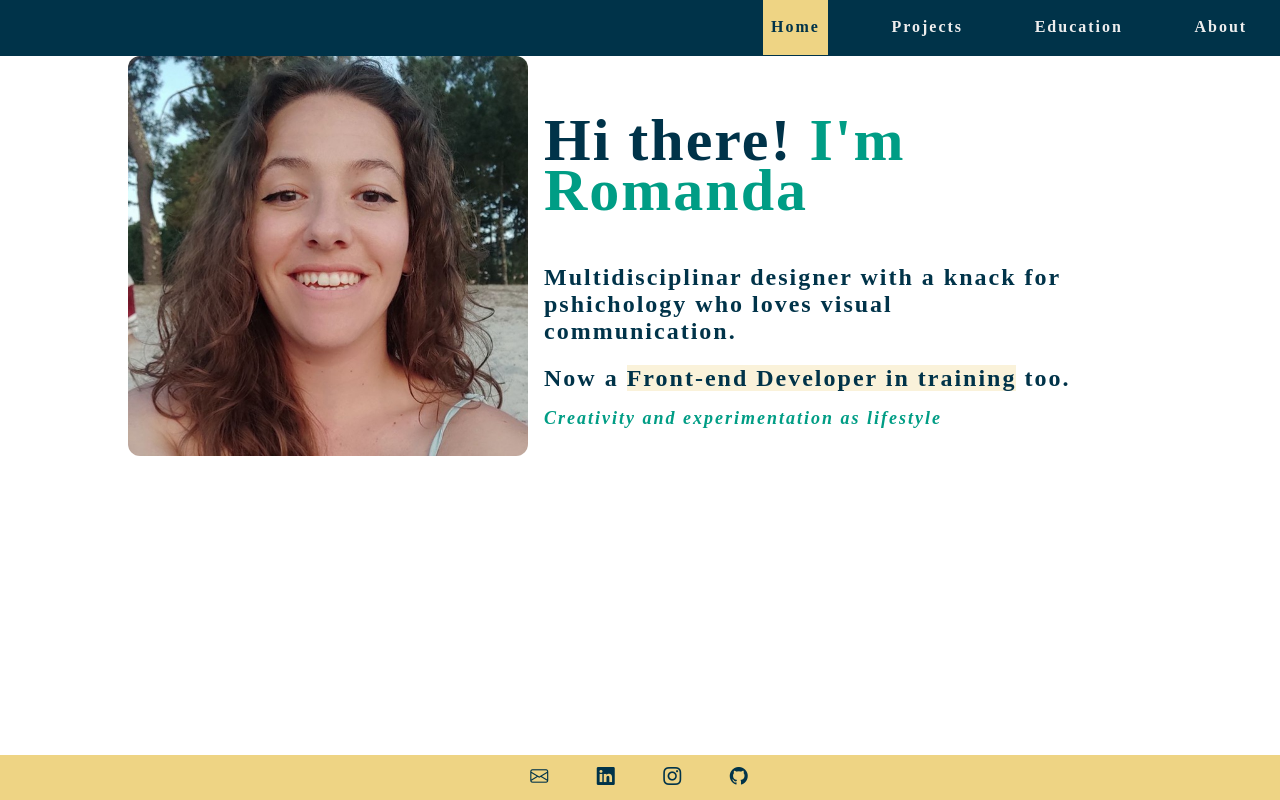
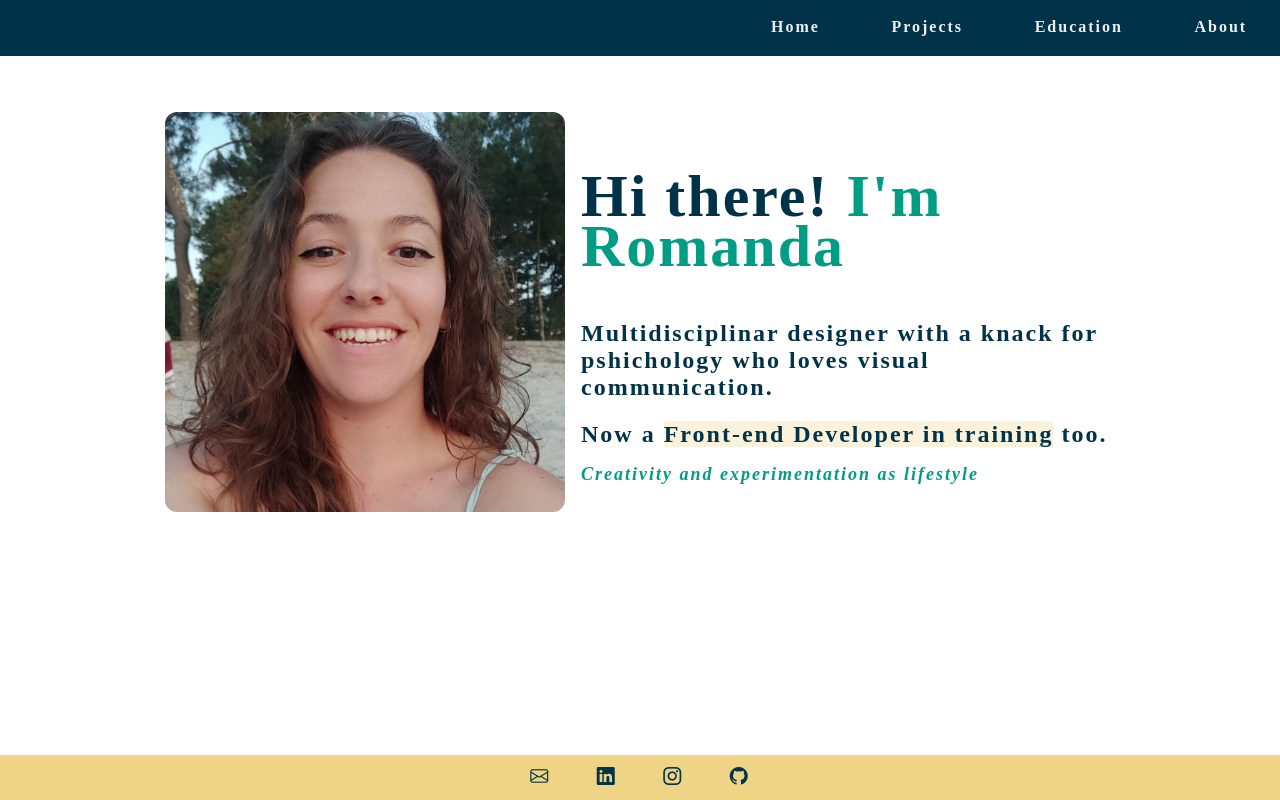
Before and after one commit to imromanda/personal_site, a PHP site: page / in a window 1280 px wide. Run offline with PHP 8.4, Linux system fonts and the light colour scheme.

Commit message:
Add navbar styles and fix content alignment

```diff
--- a/about.html
+++ b/about.html
@@ -25,7 +25,7 @@
             </li>
 
             <li>
-                <a href="about.html" style="background-color: var(--buff); color: var(--prussian-blue)">About</a>
+                <a href="about.html">About</a>
             </li>
         </ul>
     </nav>
--- a/education.html
+++ b/education.html
@@ -21,7 +21,7 @@
 			</li>
 
 			<li>
-				<a href=" education.html" style="background-color: var(--buff); color: var(--prussian-blue)">Education</a>
+				<a href=" education.html">Education</a>
             </li>
 
             <li>
--- a/index.html
+++ b/index.html
@@ -15,7 +15,7 @@
 	<nav>
 		<ul>
 			<li>
-				<a href="index.html" style="background-color: var(--buff); color: var(--prussian-blue);">Home</a>
+				<a href="index.html">Home</a>
 			</li>
 
 			<li>
@@ -35,7 +35,7 @@
 	<header>
 	</header>
 
-	<main>
+	<main class="main-index">
 		<section class="intro">
 			<div>
 				<img src="IMG_20250925_103402_562.jpg" class="profile-pic"
--- a/romandasstylesheet.css
+++ b/romandasstylesheet.css
@@ -25,6 +25,7 @@ nav {
     height: 56px;
     text-align: right;
     background-color: var(--prussian-blue);
+    z-index: 100;
 
 }
 
@@ -62,10 +63,14 @@ nav ul li a:visited {
 }
 
 nav ul li a:hover {
+    color: var(--buff);
+    background-color: var(--paolo-veronese-green);
+}
+
+nav ul li a:active {
     color: var(--prussian-blue);
     background-color: var(--buff);
 }
-
 
 body {
     position: relative;
@@ -92,8 +97,24 @@ h6 {
     margin-inline-end: 0%;
 }
 
+.main-index {
+    display: flex;
+    justify-content: center;
+    align-items: center;
+    height: 40vw;
+}
+
 
 .intro {
+    position: relative;
+    display: flex;
+    justify-content: center;
+    align-items: center;
+    height: 100%;
+    width: 100%;
+    margin: auto;
+
+    /*
     overflow: auto;
     position: relative;
     align-items: center;
@@ -105,6 +126,7 @@ h6 {
     align-items: center;
     padding-left: 10%;
     margin: auto;
+    */
 }
 
 .about {
@@ -113,7 +135,14 @@ h6 {
     margin-bottom: 56px;
     margin-left: auto;
     margin-right: auto;
-    padding: 20px;
+    padding: 20px 5%;
+
+    /*
+    padding-left: 5%;
+    padding-right: 5%;
+    padding-top: 20px;
+    padding-bottom: 20px;
+    */
     width: 100%;
     overflow: auto;
     background-color: color-mix(in srgb, var(--paolo-veronese-green) 5%, transparent);
```
